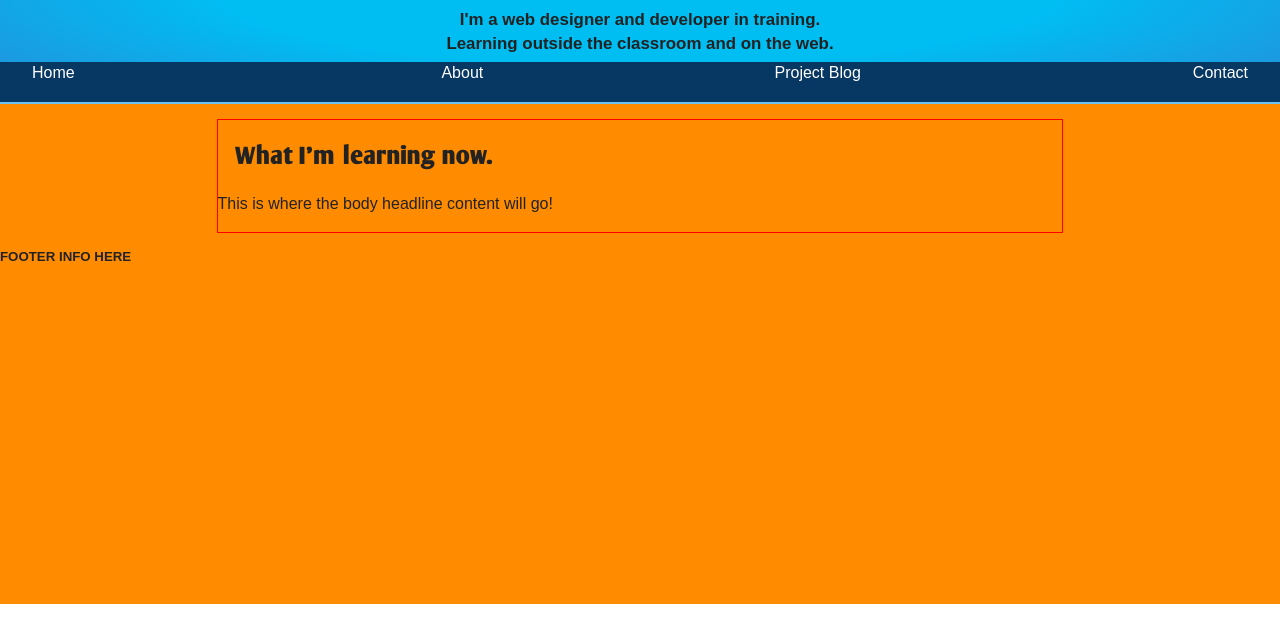
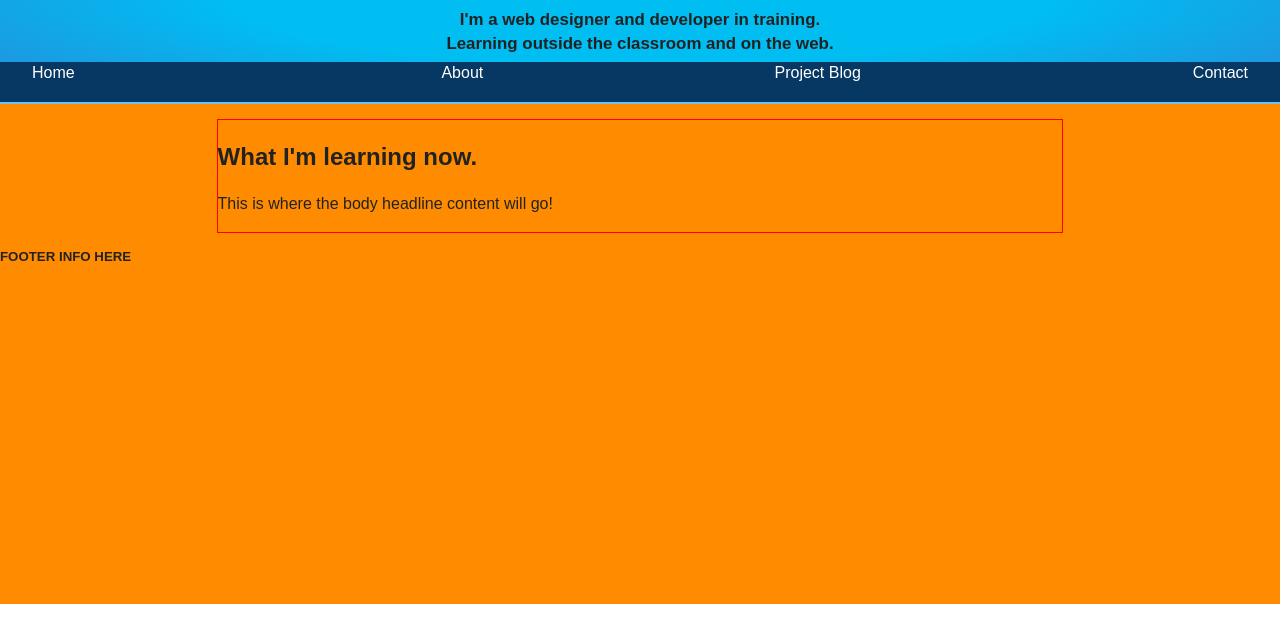
Before and after one commit to mfbrown/Personal-Website, a plain HTML site: page index.html in a window 1280 px wide. Shown: the part 117-760 px from the top of the page. Drawn offline with nearby package versions, Linux system fonts and the light colour scheme; a web font is replaced by a local one.

Commit message:
Body Styles Change

```diff
--- a/css/main.css
+++ b/css/main.css
@@ -361,20 +361,9 @@ ul {
     margin: 15px auto;
 }
 
-.headline h2     {
-    margin-left: 2%;
-    font-family: 'armwrestlerbold', sans-serif;
+.headline h2 {
+    font-family: sans-serif;
 }
-
-
-
-
-
-
-
-
-
-
 
 /* ==========================================================================
    Helper classes
```
